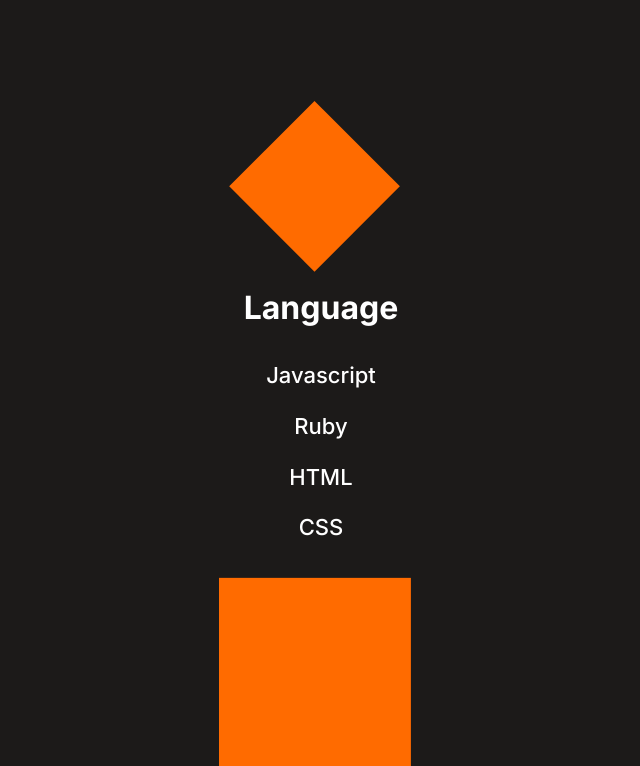
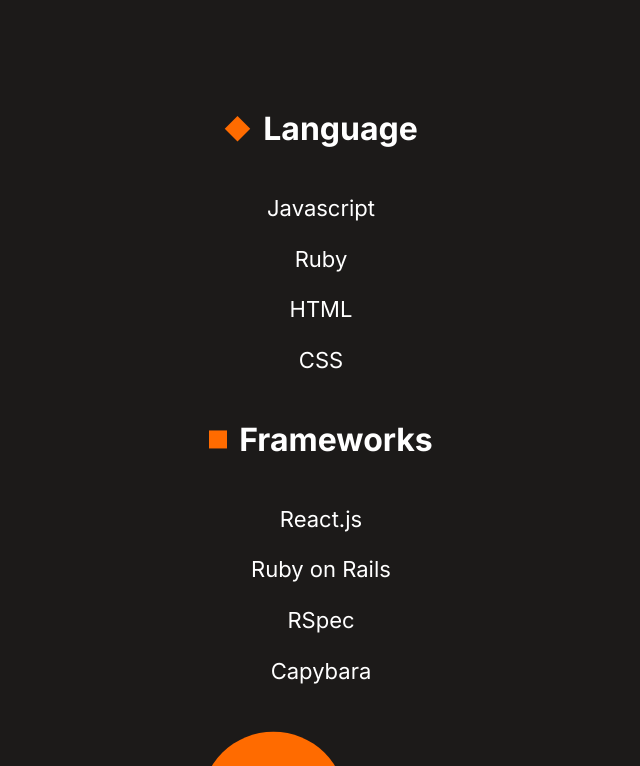
Before and after one commit to memicelis/my-portfolio, a website: page index.html in a window 1280 px wide. Shown: the part 3335-4101 px from the top of the page, without its empty margins (319-959 px from the left). Drawn offline with Linux system fonts and the light colour scheme.

```diff
--- a/index.html
+++ b/index.html
@@ -6,10 +6,8 @@
     <title>Elis Memic Portfolio</title>
     <link rel="preconnect" href="https://fonts.googleapis.com" />
     <link rel="preconnect" href="https://fonts.gstatic.com" crossorigin />
-    <link rel="preconnect" href="https://fonts.googleapis.com" />
-    <link rel="preconnect" href="https://fonts.gstatic.com" crossorigin />
     <link
-      href="https://fonts.googleapis.com/css2?family=Crete+Round&family=Inter:wght@500;700&family=Poppins&family=Roboto:wght@400;700&display=swap"
+      href="https://fonts.googleapis.com/css2?family=Crete+Round&family=Inter:wght@400;500;700&family=Poppins&family=Roboto:wght@400;700&display=swap"
       rel="stylesheet"
     />
     <link rel="stylesheet" type="text/css" href="style.css" />
@@ -184,7 +182,7 @@
       <div class="about-myself-tools">
         <ul class="tools">
           <li>
-            <h2>
+            <div class="tools-category">
               <svg
                 width="27"
                 height="26"
@@ -201,8 +199,8 @@
                   fill="#FF6B00"
                 />
               </svg>
-              Language
-            </h2>
+              <h2>Language</h2>
+            </div>
             <ul class="subcategories">
               <li>Javascript</li>
               <li>Ruby</li>
@@ -211,7 +209,7 @@
             </ul>
           </li>
           <li>
-            <h2>
+            <div class="tools-category">
               <svg
                 width="18"
                 height="19"
@@ -221,8 +219,8 @@
               >
                 <rect y="0.455811" width="18" height="18" fill="#FF6B00" />
               </svg>
-              Framework
-            </h2>
+              <h2>Frameworks</h2>
+            </div>
             <ul class="subcategories">
               <li>React.js</li>
               <li>Ruby on Rails</li>
@@ -231,7 +229,7 @@
             </ul>
           </li>
           <li>
-            <h2>
+            <div class="tools-category">
               <svg
                 width="18"
                 height="19"
@@ -247,8 +245,8 @@
                   fill="#FF6B00"
                 />
               </svg>
-              Skills
-            </h2>
+              <h2>Skills</h2>
+            </div>
             <ul class="subcategories">
               <li>Database Managament</li>
               <li>Version Control</li>
--- a/style.css
+++ b/style.css
@@ -215,6 +215,7 @@
 }
 
 .works-card-details .languages .dev-tool {
+  border: none;
   background: rgba(255, 255, 255, 0.24);
 }
 
@@ -269,7 +270,7 @@
 
 .about-myself-details .btn {
   width: 50%;
-  margin-bottom: 200px;
+  margin-bottom: 220px;
 }
 
 .about-myself svg {
@@ -288,7 +289,13 @@
   align-items: center;
   gap: 24px;
 }
-
+.tools-category {
+  display: flex;
+  padding: 12px;
+  margin-bottom: 24px;
+  align-items: center;
+  justify-content: center;
+}
 .tools h2 {
   text-align: center;
   font-family: "Inter", sans-serif;
@@ -296,10 +303,9 @@
   font-style: normal;
   font-weight: 700;
   line-height: 44px;
-  margin-bottom: 24px;
 }
 
-.tools svg {
+.tools-category svg {
   height: 10%;
   margin-right: 12px;
 }
@@ -307,7 +313,7 @@
 .subcategories {
   list-style: none;
   display: flex;
-  padding: 0 12px;
+  padding: 0 12px 0 12px;
   flex-direction: column;
   align-items: center;
   gap: 8px;
```
